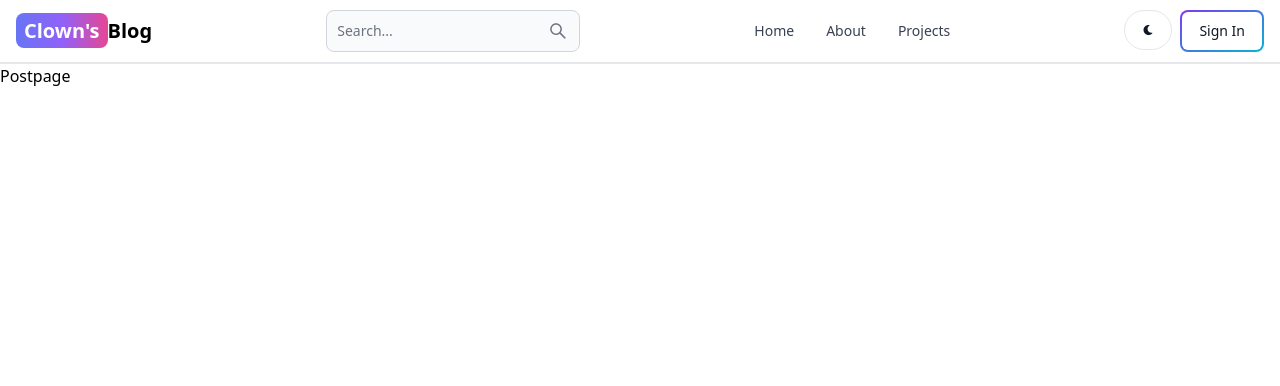
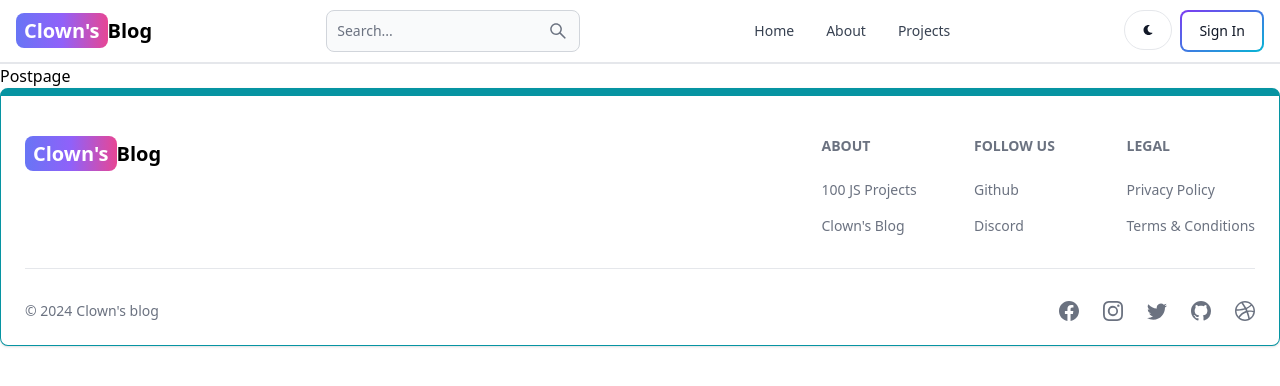
Before and after one commit to Fenil05/mern-blog, a React (Vite) app in the folder client/: page /post/1 in a window 1280 px wide. Shown: the top 386 px of the page. Built offline with nearby package versions, Linux system fonts and the light colour scheme.

Commit message:
create the footer

```diff
--- a/client/src/App.jsx
+++ b/client/src/App.jsx
@@ -10,6 +10,7 @@
 import Search from "./pages/Search"
 import PostPage from "./pages/PostPage"
 import Header from "./components/Header"
+import FooterCom from "./components/Footer"
 
 function App() {
 
@@ -28,6 +29,7 @@
         <Route path="/projects" element={<Projects/>}  />
         <Route path="/post/:postSlug" element={<PostPage/>}  />
       </Routes>
+      <FooterCom />
     </BrowserRouter>
   )
 }
--- /dev/null
+++ b/client/src/components/Footer.jsx
@@ -0,0 +1,81 @@
+import { Footer } from 'flowbite-react';
+import { Link } from 'react-router-dom';
+import { BsFacebook, BsInstagram, BsTwitter, BsGithub, BsDribbble } from 'react-icons/bs';
+export default function FooterCom() {
+  return (
+    <Footer container className='border border-t-8 border-teal-500'>
+      <div className='w-full max-w-7xl mx-auto'>
+        <div className='grid w-full justify-between sm:flex md:grid-cols-1'>
+          <div className='mt-5'>
+            <Link
+              to='/'
+              className='self-center whitespace-nowrap text-lg sm:text-xl font-semibold dark:text-white'
+            >
+              <span className='px-2 py-1 bg-gradient-to-r from-indigo-500 via-purple-500 to-pink-500 rounded-lg text-white'>
+                Clown's
+              </span>
+              Blog
+            </Link>
+          </div>
+          <div className='grid grid-cols-2 gap-8 mt-4 sm:grid-cols-3 sm:gap-6'>
+            <div>
+              <Footer.Title title='About' />
+              <Footer.LinkGroup col>
+                <Footer.Link
+                  href='https://www.100jsprojects.com'
+                  target='_blank'
+                  rel='noopener noreferrer'
+                >
+                  100 JS Projects
+                </Footer.Link>
+                <Footer.Link
+                  href='/about'
+                  target='_blank'
+                  rel='noopener noreferrer'
+                >
+                  Clown's Blog
+                </Footer.Link>
+              </Footer.LinkGroup>
+            </div>
+            <div>
+              <Footer.Title title='Follow us' />
+              <Footer.LinkGroup col>
+                <Footer.Link
+                  href='https://www.github.com/sahandghavidel'
+                  target='_blank'
+                  rel='noopener noreferrer'
+                >
+                  Github
+                </Footer.Link>
+                <Footer.Link href='#'>Discord</Footer.Link>
+              </Footer.LinkGroup>
+            </div>
+            <div>
+              <Footer.Title title='Legal' />
+              <Footer.LinkGroup col>
+                <Footer.Link href='#'>Privacy Policy</Footer.Link>
+                <Footer.Link href='#'>Terms &amp; Conditions</Footer.Link>
+              </Footer.LinkGroup>
+            </div>
+          </div>
+        </div>
+        <Footer.Divider />
+        <div className='w-full sm:flex sm:items-center sm:justify-between'>
+          <Footer.Copyright
+            href='#'
+            by="Clown's blog"
+            year={new Date().getFullYear()}
+          />
+          <div className="flex gap-6 sm:mt-0 mt-4 sm:justify-center">
+            <Footer.Icon href='#' icon={BsFacebook}/>
+            <Footer.Icon href='#' icon={BsInstagram}/>
+            <Footer.Icon href='#' icon={BsTwitter}/>
+            <Footer.Icon href='https://github.com/sahandghavidel' icon={BsGithub}/>
+            <Footer.Icon href='#' icon={BsDribbble}/>
+
+          </div>
+        </div>
+      </div>
+    </Footer>
+  );
+}
```
